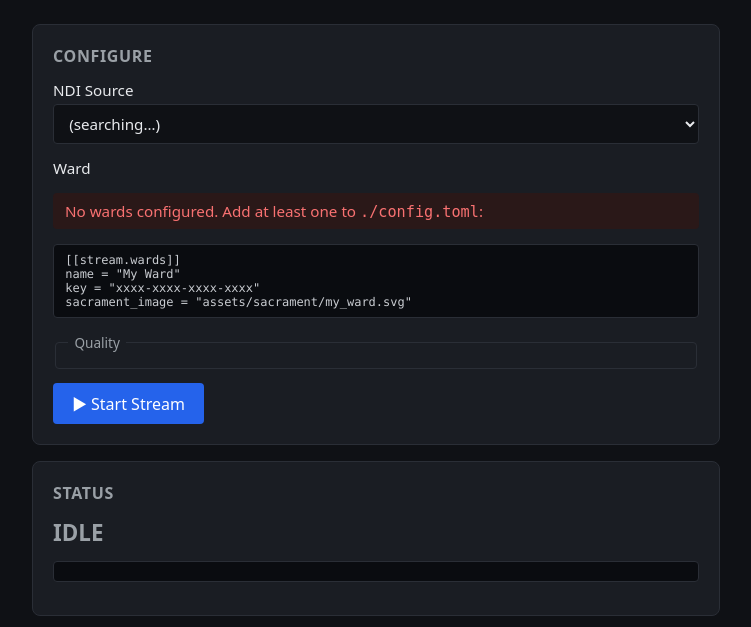
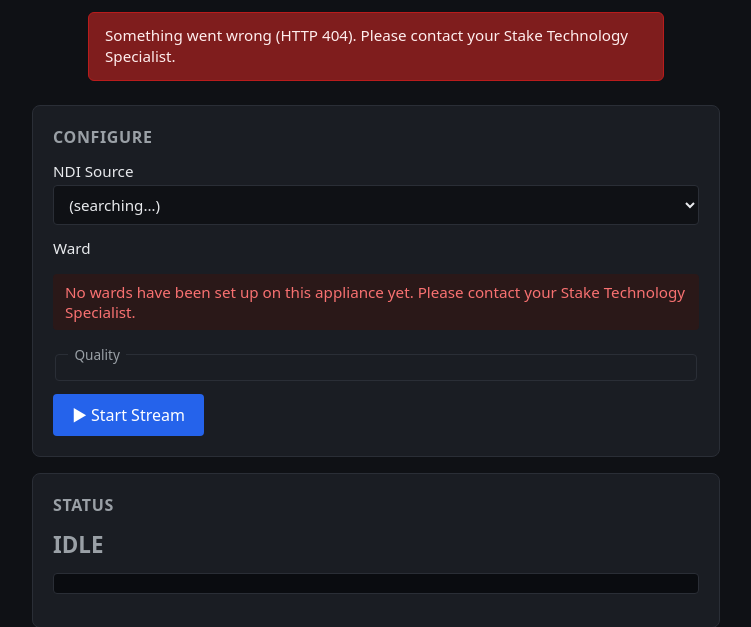
Before and after one commit to heneryville/ndi-rmtp, a Python web app: template src/ndi_rmtp/templates/index.html in a window 1280 px wide. Shown: the part 60-687 px from the top of the page, without its empty margins (264-1015 px from the left). Run offline with Jinja, Linux system fonts and the light colour scheme; the template is opened without the code that fills it, so the values that code supplies are empty.

Commit message:
Rewrite operator-facing messages for non-technical congregation users
The operators on the day are non-technical members of the congregation —
they don't know what config.toml is and shouldn't be told to edit it.
When something is wrong with the appliance's setup, escalate to the
Stake Technology Specialist; transient camera/network issues get a
plain-English "wait and try again" hint.

Text rewrites:

- "No active ward / Unknown ward" -> "No ward is selected" or "The
  selected ward is no longer set up. Contact your Stake Tech Specialist."
- "No wards configured. Add at least one to ./config.toml: ..." ->
  "No wards have been set up on this appliance yet. Contact your Stake
  Tech Specialist." (The code-sample block is gone.)
- "No presets defined. Add some to config.toml..." -> "No camera
  presets have been set up. Contact your Stake Tech Specialist if you
  need them."
- "NDI source not found" -> "Camera not found on the network. Make
  sure it is powered on, then wait a moment and try again."
- "PTZ controller unavailable" -> "Camera controls are unavailable.
  Make sure the camera is connected on the network."
- "No NDI receiver available / No frame yet" -> friendly wording, but
  the JS already hides the preview img on these 503s so operators
  never see them in normal flow.
- Sacrament-image-missing RuntimeError -> escalates to the Stake Tech
  Specialist.

UI plumbing:

htmx swallows non-2xx responses by default, so rewritten error
messages were dead text. Added a #flash banner styled to match
existing `.err` aesthetic, plus an htmx:responseError listener that
pulls `detail` from the JSON body and auto-dismisses after 8s.
Suppresses the noisy /api/preview.jpg 503s that fire during boot.

Generic fallback for unexpected HTTP codes ("Something went wrong...
contact your Stake Tech Specialist.") so even a 500 from an unwritten
branch surfaces somewhere useful.

One test update: test_api_config_rejects_unknown_active_ward asserted
on the literal word "unknown" in the response; updated to assert
"stake" instead, since the new message escalates rather than naming
the missing ward. 68 tests pass.

Co-Authored-By: Claude Opus 4.7 (1M context) <noreply@anthropic.com>

```diff
--- a/src/ndi_rmtp/static/style.css
+++ b/src/ndi_rmtp/static/style.css
@@ -40,6 +40,20 @@ button:hover { background: #1d4ed8; }
 .state-error { color: #f87171; }
 .state small { font-size: 0.85rem; color: #9aa0a6; margin-left: 0.5rem; }
 .err { color: #f87171; background: #2a1818; padding: 0.5rem 0.75rem; border-radius: 4px; }
+
+/* Flash banner for API errors. Sits below the page header so it's the
+   first thing the operator sees when an action fails. Auto-dismissed by
+   JS after a few seconds. */
+.flash {
+  margin: 0.75rem auto;
+  max-width: 36rem;
+  padding: 0.75rem 1rem;
+  border-radius: 6px;
+  font-size: 0.95rem;
+  line-height: 1.4;
+}
+.flash[hidden] { display: none; }
+.flash-error { color: #fee; background: #7f1d1d; border: 1px solid #b91c1c; }
 .logs {
   background: #0a0c10; padding: 0.6rem 0.8rem; border-radius: 4px;
   font-size: 0.8rem; line-height: 1.4; max-height: 280px; overflow-y: auto;
--- a/src/ndi_rmtp/streamer.py
+++ b/src/ndi_rmtp/streamer.py
@@ -264,8 +264,8 @@ class Streamer:
         # nothing visible. We refuse that case for clarity.
         if enabled and self._last_sacrament_png is None:
             raise RuntimeError(
-                "Active ward has no sacrament_image; restart the stream "
-                "after configuring one."
+                "This ward doesn't have a sacrament screen set up. "
+                "Please contact your Stake Technology Specialist."
             )
         try:
             self._proc.send_signal(signal.SIGUSR1)
--- a/src/ndi_rmtp/templates/index.html
+++ b/src/ndi_rmtp/templates/index.html
@@ -14,6 +14,8 @@
          hx-trigger="load, every 2s"
          hx-swap="none">…</div>
   </header>
+
+  <div id="flash" class="flash flash-error" hidden></div>
 
   <main>
     <section class="card">
@@ -41,14 +43,9 @@
                     {% if config.stream.active_ward == w.name %}selected{% endif %}>{{ w.name }}</option>
             {% endfor %}
           </select>
-          <small class="hint">Wards are managed in <code>./config.toml</code> under <code>[[stream.wards]]</code>. Each carries its own stream key and sacrament overlay.</small>
+          <small class="hint">Each ward has its own YouTube stream and sacrament screen. Pick the one you are streaming today.</small>
           {% else %}
-          <p class="err">No wards configured. Add at least one to <code>./config.toml</code>:
-            <pre class="code-sample">[[stream.wards]]
-name = "My Ward"
-key = "xxxx-xxxx-xxxx-xxxx"
-sacrament_image = "assets/sacrament/my_ward.svg"</pre>
-          </p>
+          <p class="err">No wards have been set up on this appliance yet. Please contact your Stake Technology Specialist.</p>
           {% endif %}
         </label>
 
@@ -111,6 +108,33 @@ sacrament_image = "assets/sacrament/my_ward.svg"</pre>
   </main>
 
   <script>
+    // ---- Flash banner -----------------------------------------------------
+    // htmx swallows non-2xx responses by default. For operator-facing
+    // actions (Start, Mute, Sacrament, PTZ buttons) we want the rewritten
+    // server-side error messages to actually surface. Listen for
+    // responseError and pull `detail` out of the JSON body.
+
+    const _flashEl = document.getElementById("flash");
+    let _flashTimer = null;
+    function showFlash(msg) {
+      _flashEl.textContent = msg;
+      _flashEl.hidden = false;
+      clearTimeout(_flashTimer);
+      _flashTimer = setTimeout(() => { _flashEl.hidden = true; }, 8000);
+    }
+    document.body.addEventListener("htmx:responseError", (evt) => {
+      const xhr = evt.detail.xhr;
+      // The preview endpoint 503s constantly during boot; don't spam the
+      // operator with those — the UI hides the preview img on 503 anyway.
+      if (evt.detail.pathInfo?.requestPath?.startsWith("/api/preview.jpg")) return;
+      let msg = `Something went wrong (HTTP ${xhr.status}). Please contact your Stake Technology Specialist.`;
+      try {
+        const data = JSON.parse(xhr.responseText);
+        if (data && data.detail) msg = data.detail;
+      } catch (_) { /* leave generic fallback */ }
+      showFlash(msg);
+    });
+
     // Render status JSON into the status region.
     // Strategy: rebuild the visible state header each tick, but for the
     // logs <pre>, only refresh content if it changed AND preserve the
@@ -222,7 +246,7 @@ sacrament_image = "assets/sacrament/my_ward.svg"</pre>
             `<button type="button" class="preset-btn"
                      data-slot="${p.slot}" data-speed="${recallSpeed}">${escapeHtml(p.name)}</button>`
           ).join("")
-        : `<p class="hint">No presets defined. Add some to <code>config.toml</code> under <code>[[ptz.presets]]</code>.</p>`;
+        : `<p class="hint">No camera presets have been set up. Contact your Stake Technology Specialist if you need them.</p>`;
     }
 
     async function fetchPtzInfo() {
```
Also changed, not shown: TODO.md (+0 -1 lines), src/ndi_rmtp/app.py (+14 -10 lines), tests/test_routes.py (+3 -1 lines).
